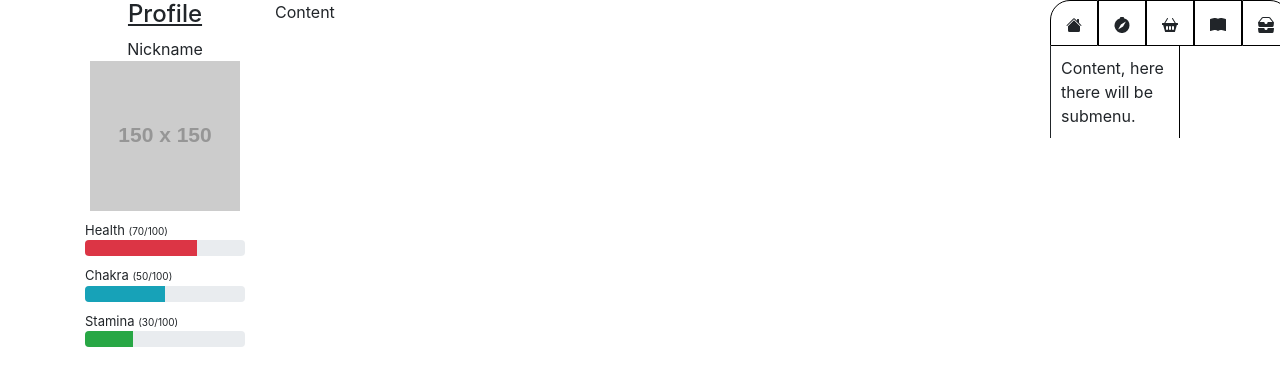
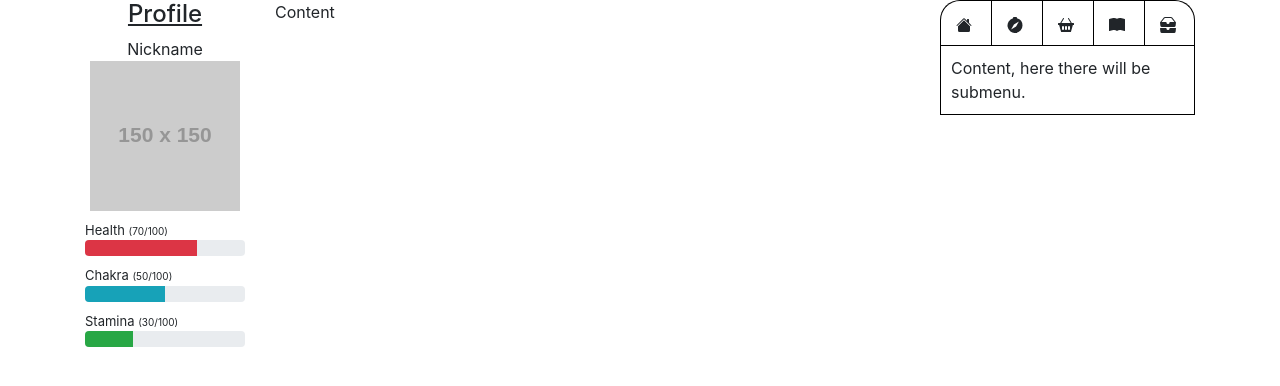
Before and after one commit to tomaszbawor/nindogame, a React (Create React App) app: page / in a window 1280 px wide. Shown: the top 386 px of the page. Built offline with nearby package versions, Linux system fonts and the light colour scheme.

Commit message:
Some fixes

```diff
--- a/src/components/LocationMenu/LocationMenu.scss
+++ b/src/components/LocationMenu/LocationMenu.scss
@@ -1,9 +1,14 @@
 .location-menu {
+
+  box-sizing: content-box;
+
+  $content-width: 100%;
+  $borderType: 1px solid black;
 
   &-content {
     padding: 10px;
-        border-left: 1px solid ;
-        border-right: 1px solid black;
+    width: $content-width;
+    border: $borderType;
   }
 
   &-top {
@@ -11,7 +16,9 @@
   }
 
   &-element {
-        border: 1px solid black;
+    border-top: $borderType;
+    border-left: $borderType;
+    width: $content-width / 5;
     padding: 10px 15px;
 
     &:first-child {
@@ -20,6 +27,7 @@
 
     &:last-child {
       border-top-right-radius: 20px;
+      border-right: $borderType;
     }
   }
 }
--- a/src/layout/ActionBar/index.tsx
+++ b/src/layout/ActionBar/index.tsx
@@ -3,10 +3,8 @@ import { LocationMenu } from "../../components/LocationMenu";
 
 export const ActionBar: React.FC<{}> = () => {
   return (
-    <div className="col-2">
-      <div className="container">
-        <LocationMenu />
-      </div>
+    <div className="col-3">
+      <LocationMenu />
     </div>
-);
+  );
 };
--- a/src/layout/Content/index.tsx
+++ b/src/layout/Content/index.tsx
@@ -1,5 +1,5 @@
 import React from "react";
 
 export const Content: React.FC<{}> = () => {
-    return <div className="col-8">Content</div>
+    return <div className="col-7">Content</div>
 }
```
Lines whose indentation alone changed are shown as unchanged.
